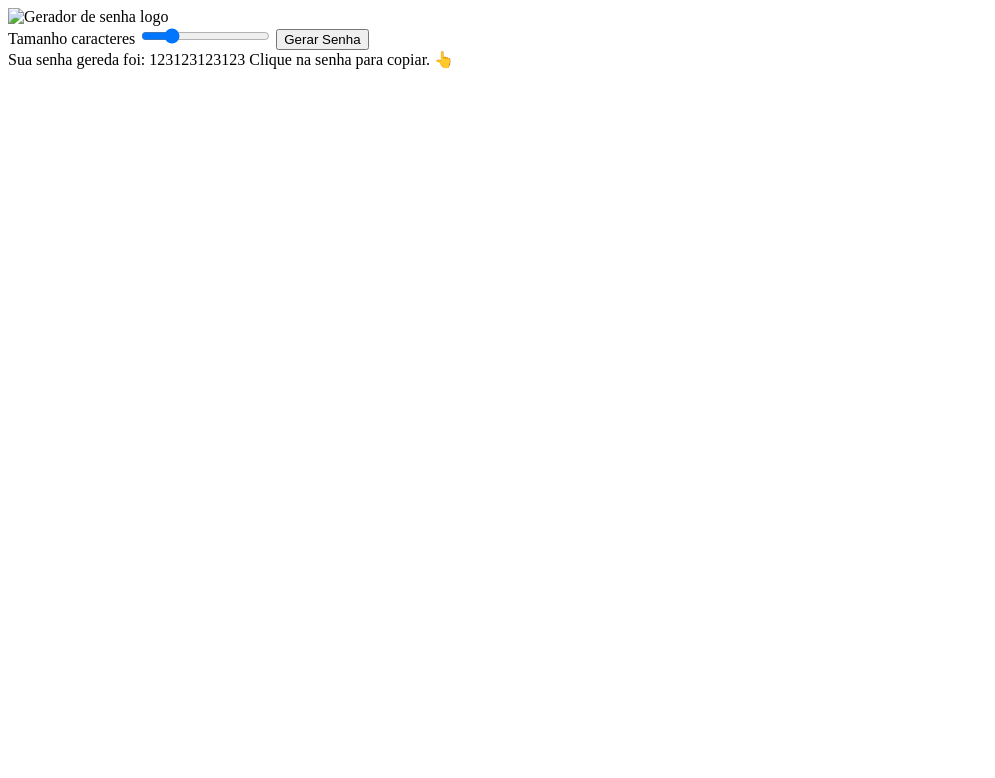
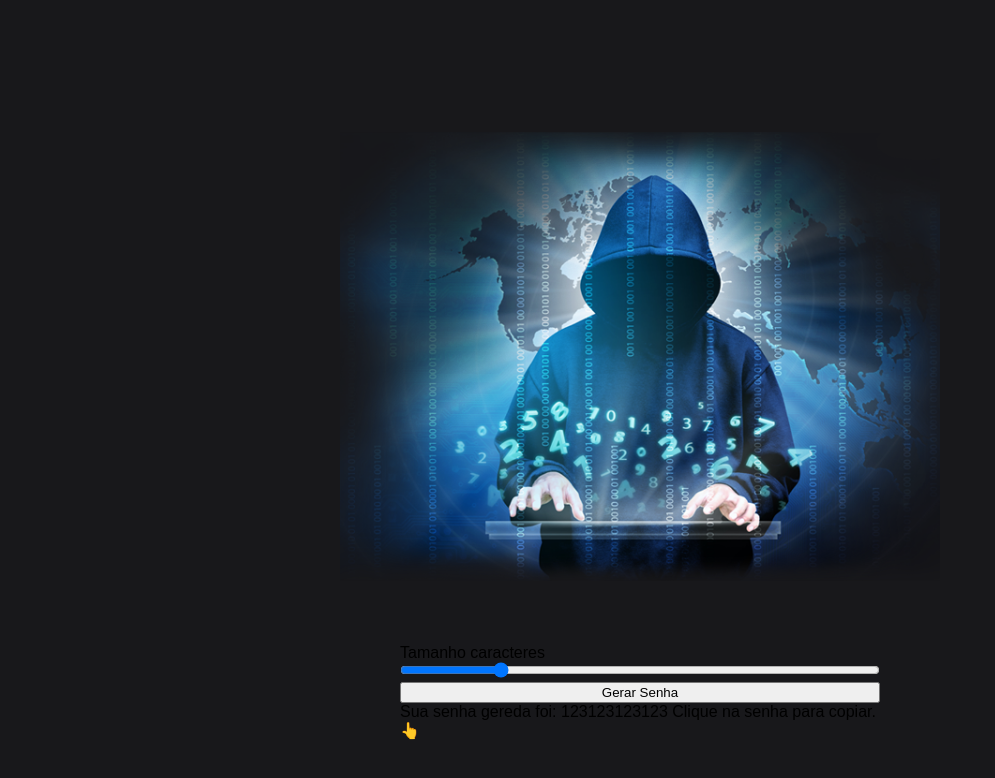
Before and after one commit to Ern-2022/gerador-de-senha, a plain HTML site: page index.html in a window 1280 px wide. Shown: the whole page, without its empty margins (0-995 px from the left). Drawn offline with Linux system fonts and the light colour scheme.

Commit message:
estilizado minha layout

```diff
--- a/index.html
+++ b/index.html
@@ -8,7 +8,7 @@
     <link rel="stylesheet" href="/gerador-de-senha/styles.css">
 </head>
 <body>
-    <img src="" alt=" Gerador de senha logo">
+    <img class="logo" src="/gerador-de-senha/img/pngegg.png" alt=" Gerador de senha logo">
     <main class="container-input">
         <span>Tamanho <span id="valor"></span> caracteres</span>
         <input id="slider" class="slider" type="range" min="5" max="30" value="10">
--- a/styles.css
+++ b/styles.css
@@ -0,0 +1,25 @@
+*{
+    width: 100%;
+    box-sizing: border-box;
+    margin: 0 auto;
+    font-family: sans-serif;
+}
+
+body {
+    background-color: #18181b;
+    width: 100%;
+    height: 100vh;
+    display: flex;
+    justify-content: center;
+    align-items: center;
+    flex-direction: column;
+}
+.logo {
+    max-width: 600px;
+    margin-bottom: 24px
+}
+
+.container-input {
+    max-width: 480px;
+    margin: 14px 0;
+}
```
Also changed, not shown: img/pngegg.png (added).
